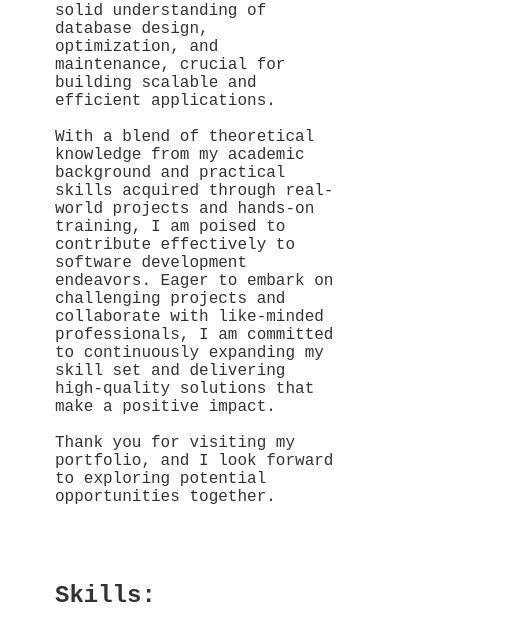
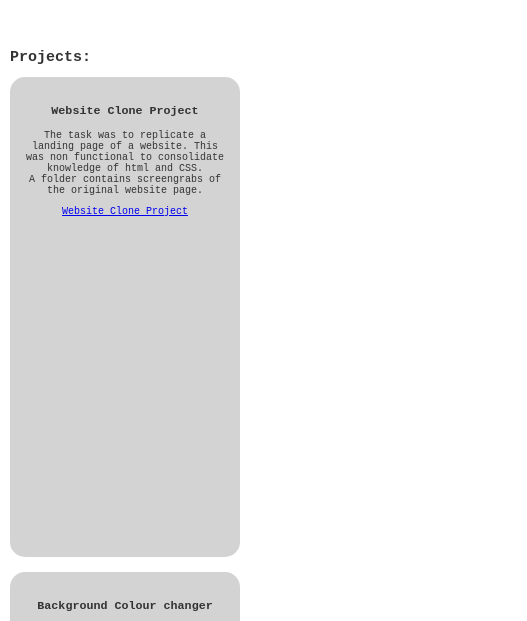
Before and after one commit to HunnieZ/Dev_Portfoilio, a plain HTML site: page index.html in a window 390 px wide. Shown: the part 1379-2000 px from the top of the page, 527 px wide, since content can reach past the window. Drawn offline with Linux system fonts and the light colour scheme; a web font is replaced by a local one.

Commit message:
update
Updates include making the site more responsive by implementation of media queries, for the site to display correctly on various sized screens.

```diff
--- a/style.css
+++ b/style.css
@@ -26,6 +26,8 @@
     }
 }
 
+/* MAX WIDTH MONITORS 1281px+ */
+
 body {
     background-color: #fff;
     color: #333;
@@ -35,7 +37,7 @@ body {
 }
 
 .container2, .container3, .container4, .container5, .container6, .c4 {
-    width: 80%;
+    /* width: 80%; */
     margin: 0 auto;
 }
 
@@ -99,11 +101,10 @@ a:hover {
 
 }
 
-/* projects - need to force the project cards to stay seperate even when shrinking the broswer window */
 .container4 {
-    display: flex;
-    flex-direction: row;
-    justify-content: space-between;
+   display: flex;
+   flex-direction: row;
+   justify-content: space-around;
 }
 
 .card {
@@ -135,7 +136,6 @@ a:hover {
     background-color: gray;
     }
 
-
 .container7 {
     text-align: center;
     font-size: x-small;
@@ -147,3 +147,107 @@ a:hover {
     text-decoration: none;
     color: #333;
 }
+/* Media Queries Below: */
+/* When the browser is less than 1280 px wide change cards to display as flex column instead */
+
+/* SMALLER MONITOR 1280px & below. 1234px is when the layout starts to differ from my intended design*/
+
+@media (max-width: 1234px) {
+    body {
+        margin:20px;
+        padding: 0;
+        font-size: smaller;
+    }
+    .container4 {
+        display: flex;
+        flex-direction: column;
+        justify-content: space-between;
+    }
+    .card {
+        border-radius: 15px;
+        text-align: center;
+        background-color: lightgrey;
+        padding: 15px;
+        margin-bottom: 15px;
+        width: 450px;
+        height: 200px;
+    }
+}
+
+/* TABLET 1024 px */
+@media (max-width: 1024px) {
+    body {
+        margin:10px;
+        padding: 0;
+        font-size: smaller;
+    }
+    .container4 {
+        display: flex;
+        flex-direction: column;
+        justify-content: space-between;
+    }
+    .card {
+        border-radius: 15px;
+        text-align: center;
+        background-color: lightgrey;
+        padding: 15px;
+        margin-bottom: 15px;
+        width: 450px;
+        height: 200px;
+    }
+
+}
+/* LOW-RES TABLET 767 px */
+@media (max-width: 767 px) {
+body {
+    font-size: small;
+}
+body {
+    margin:10px;
+    padding: 0;
+    font-size: smaller;
+}
+.container4 {
+    display: flex;
+    flex-direction: column;
+    justify-content: space-between;
+}
+.card {
+    border-radius: 15px;
+    text-align: center;
+    background-color: lightgrey;
+    padding: 15px;
+    margin-bottom: 15px;
+    width: 450px;
+    height: 200px;
+}
+}
+
+/* MOBILE  480px */
+@media (max-width: 480px) {
+body {
+        margin:10px;
+        padding: 0;
+        font-size: x-small;
+}
+.container3 {
+    display: flex;
+    flex-direction: column;
+    justify-content: space-evenly;
+
+}
+.container4 {
+        display: flex;
+        flex-direction: column;
+        justify-content: space-between;
+}
+.card {
+        border-radius: 15px;
+        text-align: center;
+        background-color: lightgrey;
+        padding: 15px;
+        margin-bottom: 15px;
+        width: 200px;
+        height: 450px;
+}
+}
```
Also changed, not shown: 1 other file.
